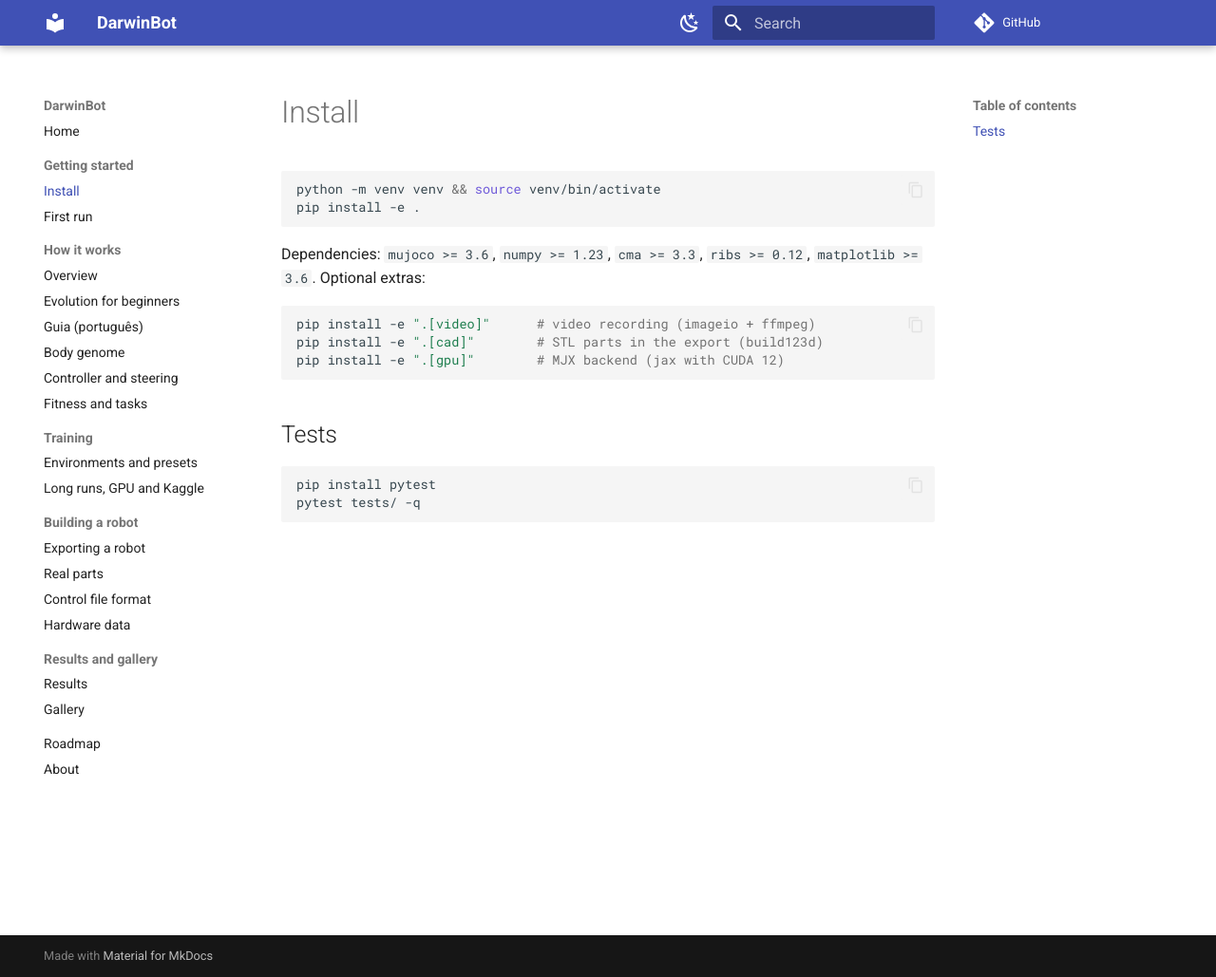
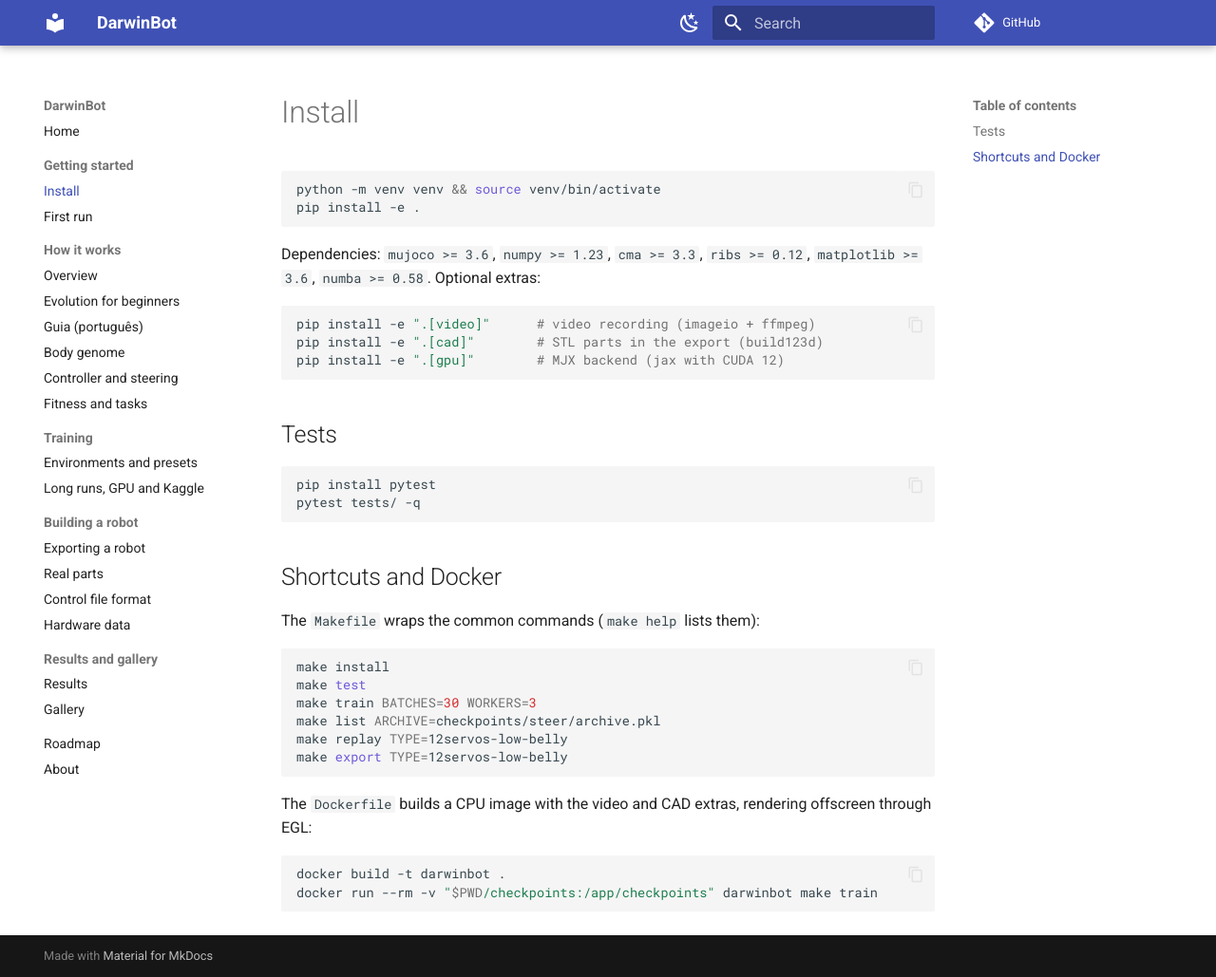
Before and after one commit to mpena2099/darwinbot, an MkDocs documentation site: the page built from docs/install.md, in a window 1280 px wide and 1029 px high. Shown: the whole window at 95% size. Built offline with MkDocs 1.6.1 and Material for MkDocs 9.7.7, drawn with Linux system fonts in a browser that asks for light colours; comment, search, counter and statistics services are not loaded.

Commit message:
Add Makefile, Dockerfile, third-party notices and README badges
The Makefile wraps install, test, train, list, replay, validate and export.
The Dockerfile builds a CPU image with the video and CAD extras and renders
offscreen through EGL. THIRD_PARTY_NOTICES credits the STS3215 measure
sources and lists the dependencies' licenses. The roadmap gains the Hugging
Face idea for after the repository opens.

````diff
--- a/docs/install.md
+++ b/docs/install.md
@@ -6,7 +6,7 @@ pip install -e .
 ```
 
 Dependencies: `mujoco >= 3.6`, `numpy >= 1.23`, `cma >= 3.3`, `ribs >= 0.12`,
-`matplotlib >= 3.6`. Optional extras:
+`matplotlib >= 3.6`, `numba >= 0.58`. Optional extras:
 
 ```bash
 pip install -e ".[video]"      # video recording (imageio + ffmpeg)
@@ -20,3 +20,24 @@ pip install -e ".[gpu]"        # MJX backend (jax with CUDA 12)
 pip install pytest
 pytest tests/ -q
 ```
+
+## Shortcuts and Docker
+
+The `Makefile` wraps the common commands (`make help` lists them):
+
+```bash
+make install
+make test
+make train BATCHES=30 WORKERS=3
+make list ARCHIVE=checkpoints/steer/archive.pkl
+make replay TYPE=12servos-low-belly
+make export TYPE=12servos-low-belly
+```
+
+The `Dockerfile` builds a CPU image with the video and CAD extras, rendering
+offscreen through EGL:
+
+```bash
+docker build -t darwinbot .
+docker run --rm -v "$PWD/checkpoints:/app/checkpoints" darwinbot make train
+```
````
Also changed, not shown: README.md (+3 -0 lines), THIRD_PARTY_NOTICES.md (added, +32 -0 lines), docs/roadmap.md (+4 -0 lines), 3 other files.
